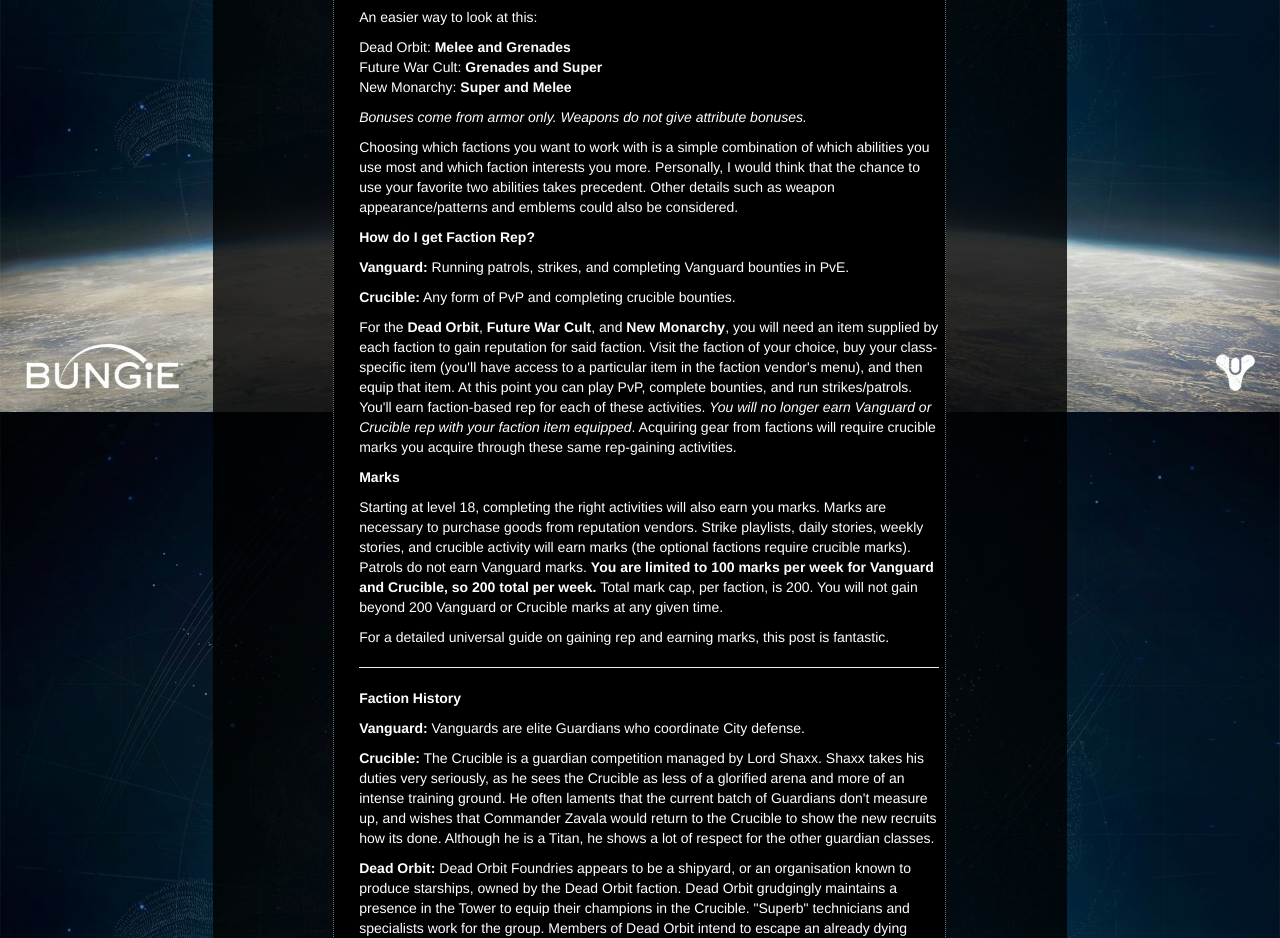
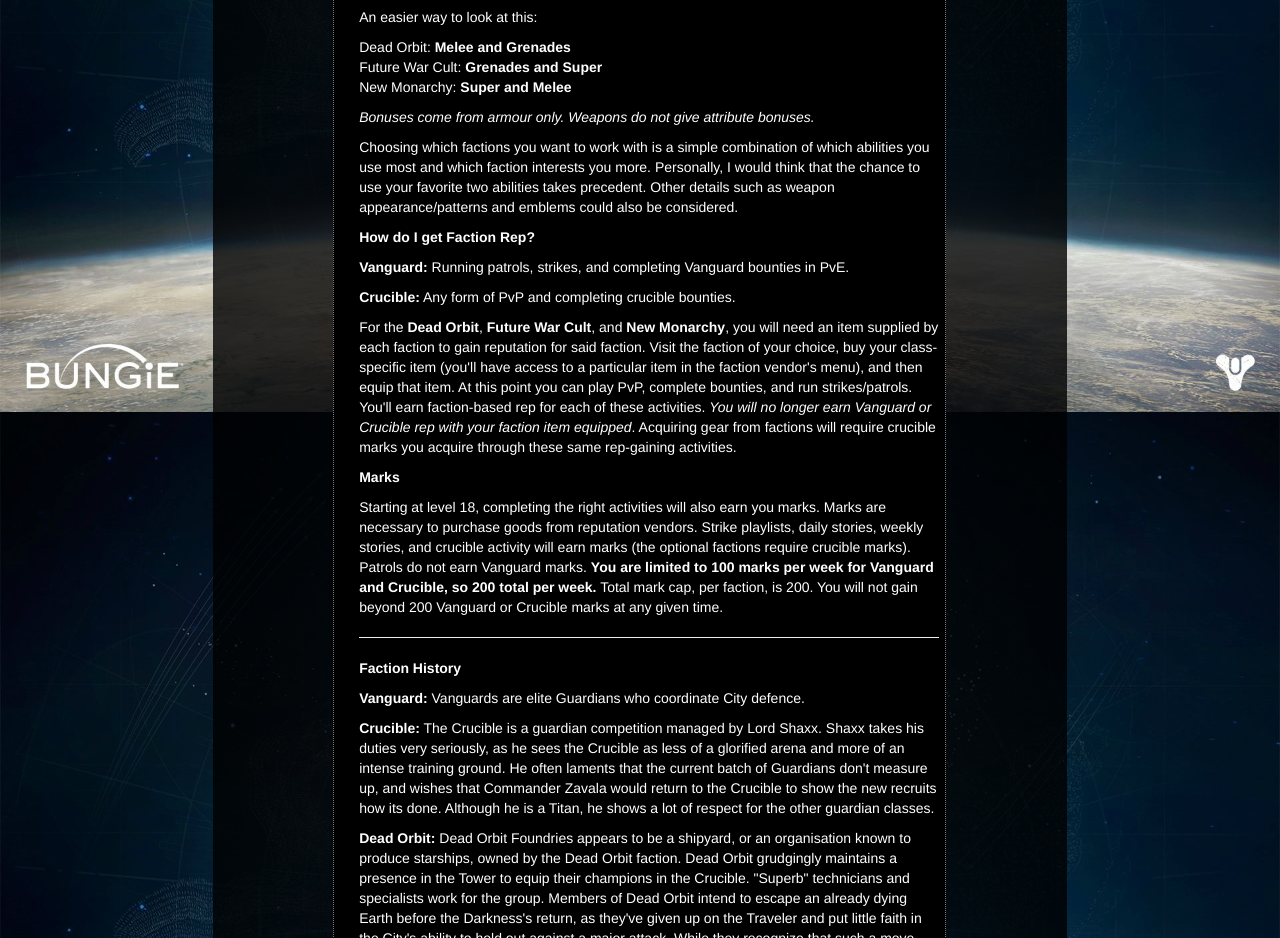
Before and after one commit to arbyruns/devdestinyfcr, a plain HTML site: page factions.html in a window 1280 px wide. Shown: the part 1188-2126 px from the top of the page. Drawn offline with nearby package versions, Linux system fonts and the light colour scheme; files whose address does not match are found by name.

Commit message:
text change

```diff
--- a/factions.html
+++ b/factions.html
@@ -74,7 +74,7 @@
 								<p><strong>Why Join a Faction?</strong></p>
 								<p>Factions and Groups are represented by vendors in the Tower, and offer legendary gear for use at level 20. In order to buy gear from these factions, you must accrue reputation until you gain Rank 2-3 for each faction, depending on vendor, and the necessary number of marks (faction currency) for each item. With a little dedication <em>it is possible to max out your rank for all known factions</em>. </p>
 								<p>Joining a new faction is <strong>optional</strong>. You will be part of the Vanguard and Crucible factions as they are the default groups; you will automatically gain rep for each one depending on what activities you perform throughout the game. Vanguard focuses on PvE and Crucible on PvP. <em>If you're interested in a pure PvE character, stay with the Vanguard faction</em>. </p>
-								<p>Now pay attention-- the weapons and equipment you can buy with marks from these two groups do the same damage and have the same defense as the gear from optional factions, with one slight caveat. <strong>You cannot guarantee your stat bonus on gear from Vanguard or Crucible factions</strong>. The gear has random bonuses, as opposed to the optional factions (Dead Orbit, Future War Cult, New Monarchy).</p>
+								<p>Now pay attention-- the weapons and equipment you can buy with marks from these two groups do the same damage and have the same defence as the gear from optional factions, with one slight caveat. <strong>You cannot guarantee your stat bonus on gear from Vanguard or Crucible factions</strong>. The gear has random bonuses, as opposed to the optional factions (Dead Orbit, Future War Cult, New Monarchy).</p>
 								<p>The other three factions work a bit differently. You can represent any of the three faction throughout the game, but only <em>ONE</em> at any given time. Each of the three factions has an attribute specialization, giving you a chance to customize a few parts of your character. More on that below. So what do you need to advance? Reputation and Marks!</p>
 								<p><strong>Which Faction do I Pick?</strong></p>
 								<p>Great question--it depends. First off, <strong>your class is irrelevant</strong>. <em>There is no better faction for any one class</em>. When you pick a faction, you must decide which two attributes/stats you want to focus on. If the story/role-playing aspect is important, that too will play a role in your decision (more information on their backgrounds is available below). There are three attributes:</p>
@@ -89,7 +89,7 @@
 								<p>Dead Orbit: <strong>Melee and Grenades</strong><br>
 								Future War Cult: <strong>Grenades and Super</strong><br>
 								New Monarchy: <strong>Super and Melee</strong>  </p>
-								<p><em>Bonuses come from armor only. Weapons do not give attribute bonuses.</em></p>
+								<p><em>Bonuses come from armour only. Weapons do not give attribute bonuses.</em></p>
 								<p>Choosing which factions you want to work with is a simple combination of which abilities you use most and which faction interests you more. Personally, I would think that the chance to use your favorite two abilities takes precedent. Other details such as weapon appearance/patterns and emblems could also be considered.  </p>
 								<p><strong>How do I get Faction Rep?</strong></p>
 								<p><strong>Vanguard:</strong> Running patrols, strikes, and completing Vanguard bounties in PvE. </p>
@@ -97,17 +97,16 @@
 								<p>For the <strong>Dead Orbit</strong>, <strong>Future War Cult</strong>, and <strong>New Monarchy</strong>, you will need an item supplied by each faction to gain reputation for said faction. Visit the faction of your choice, buy your class-specific item (you'll have access to a particular item in the faction vendor's menu), and then equip that item. At this point you can play PvP, complete bounties, and run strikes/patrols. You'll earn faction-based rep for each of these activities. <em>You will no longer earn Vanguard or Crucible rep with your faction item equipped</em>. Acquiring gear from factions will require crucible marks you acquire through these same rep-gaining activities. </p>
 								<p><strong>Marks</strong></p>
 								<p>Starting at level 18, completing the right activities will also earn you marks. Marks are necessary to purchase goods from reputation vendors. Strike playlists, daily stories, weekly stories, and crucible activity will earn marks (the optional factions require crucible marks). Patrols do not earn Vanguard marks. <strong>You are limited to 100 marks per week for Vanguard and Crucible, so 200 total per week.</strong> Total mark cap, per faction, is 200. You will not gain beyond 200 Vanguard or Crucible marks at any given time.</p>
-								<p>For a detailed universal guide on gaining rep and earning marks, this post is fantastic.
 								<hr>
 								<p><strong>Faction History</strong></p>
-								<p><strong>Vanguard:</strong> Vanguards are elite Guardians who coordinate City defense.</p>
+								<p><strong>Vanguard:</strong> Vanguards are elite Guardians who coordinate City defence.</p>
 								<p><strong>Crucible:</strong> The Crucible is a guardian competition managed by Lord Shaxx. Shaxx takes his duties very seriously, as he sees the Crucible as less of a glorified arena and more of an intense training ground. He often laments that the current batch of Guardians don't measure up, and wishes that Commander Zavala would return to the Crucible to show the new recruits how its done. Although he is a Titan, he shows a lot of respect for the other guardian classes.</p>
 								<p><strong>Dead Orbit:</strong> Dead Orbit Foundries appears to be a shipyard, or an organisation known to produce starships, owned by the Dead Orbit faction. Dead Orbit grudgingly maintains a presence in the Tower to equip their champions in the Crucible. "Superb" technicians and specialists work for the group. Members of Dead Orbit intend to escape an already dying Earth before the Darkness's return, as they've given up on the Traveler and put little faith in the City's ability to hold out against a major attack. While they recognize that such a move could be very costly in terms of lives, they see no other alternative for survival, and instead put their faith in finding enough Golden Age technology in vaults and abandoned shipyards to allow them to escape and find a new homeworld. They are even willing to cross New Monarchy's legal authority to achieve this end, but they also recognize they will need to bring Guardians to their cause in order to fight against any future threats.</p>
 								<p><strong>Future War Cult:</strong> Members of the Cult are known for their military prowess as well as their secrecy. They believe that war with the Darkness is inevitable, whether they stay on Earth or attempt to flee, and therefore they must be ready to fight. They are also deeply concerned with fate, and whether or not it is possible to alter history altogether. The Cult is led by a group called the Inner Circle. The origins of the FWC is unknown, but archaeological findings indicate that they have existed as early as the late Golden Age. The Future War Cult was once an outsider faction. When the Concordat faction fell from grace, the Future War Cult was selected to replace it in the Consensus and was granted access to the Tower. The Consensus felt that the Cult's philosophy was more interesting than dangerous, and its focus on combat would both attract former Concordat members and aid in the Guardians' effort to restore the City's territory.</p>
 								<p><strong>New Monarchy:</strong> New Monarchy is a staunchly pro-City faction that believes in law and order. They hope to rebuild the Golden Age and believe in humanity's ability to overcome their current hardships. While the Faction Wars may have ended with the establishment of the Consensus, New Monarchy still aims to place a Monarch in charge of the City in place of the currently fragile alliance between factions.  </p>
 								</div>
 								<a href="https://www.reddit.com/r/DestinyTheGame/comments/2g7lxk/guide_factions/">Guide to Factions VIA reddit</a>
-							<!--End of MD class from Reddit post-->
+							<!--End of MD class from reddit post-->
 							</div>
 						</div>
 						<div id="archives">
```
